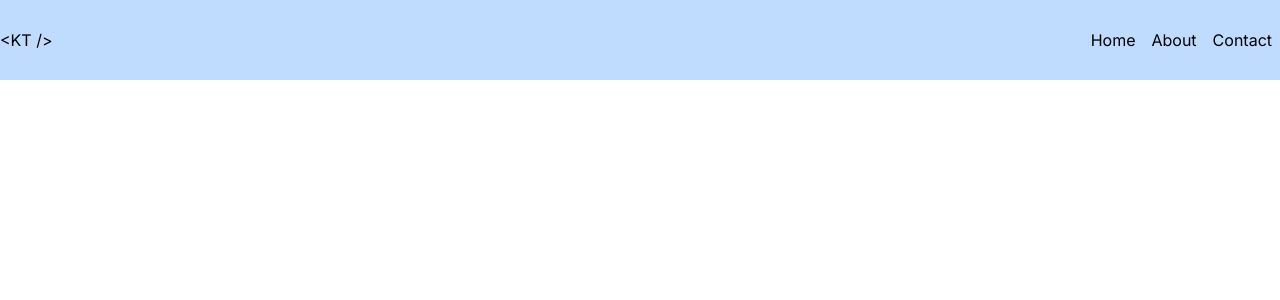
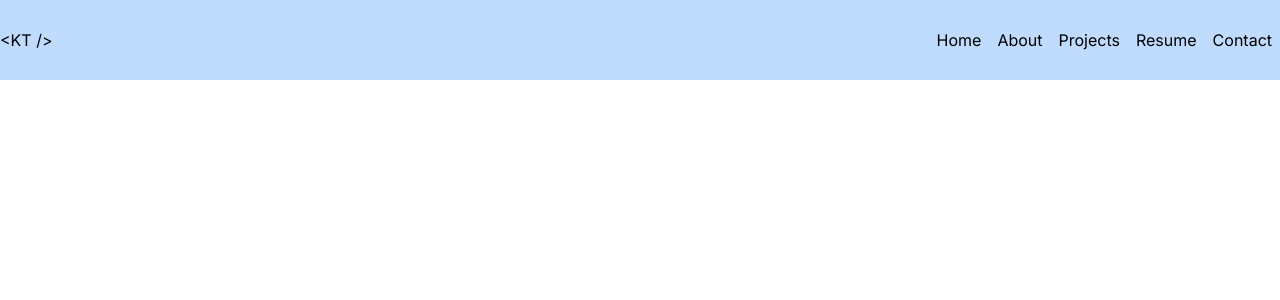
Before and after one commit to KyleMThornton/kylethorntondev, a Next.js app: page / in a window 1280 px wide. Shown: the top 300 px of the page. Built offline with nearby package versions, Linux system fonts and the light colour scheme.

Commit message:
Navbar fixes

```diff
--- a/src/components/Navbar.tsx
+++ b/src/app/components/Navbar.tsx
@@ -1,11 +1,13 @@
 export default function Navbar() {
   return (
-    <nav className="w-vw bg-blue-200 h-20 flex items-center">
+    <nav className="fixed w-full bg-blue-200 h-20 flex items-center z-50 top-0">
       <div className="container flex justify-between align-middle">
         <h2>&lt;KT /&gt;</h2>
         <ul className="flex">
           <li className="px-2">Home</li>
           <li className="px-2">About</li>
+          <li className="px-2">Projects</li>
+          <li className="px-2">Resume</li>
           <li className="px-2">Contact</li>
         </ul>
       </div>
--- a/src/app/layout.tsx
+++ b/src/app/layout.tsx
@@ -1,7 +1,7 @@
 import type { Metadata } from "next";
 import { Inter } from "next/font/google";
 import "./globals.css";
-import Navbar from "@/components/Navbar";
+import Navbar from "./components/Navbar";
 
 const inter = Inter({ subsets: ["latin"] });
 
```
